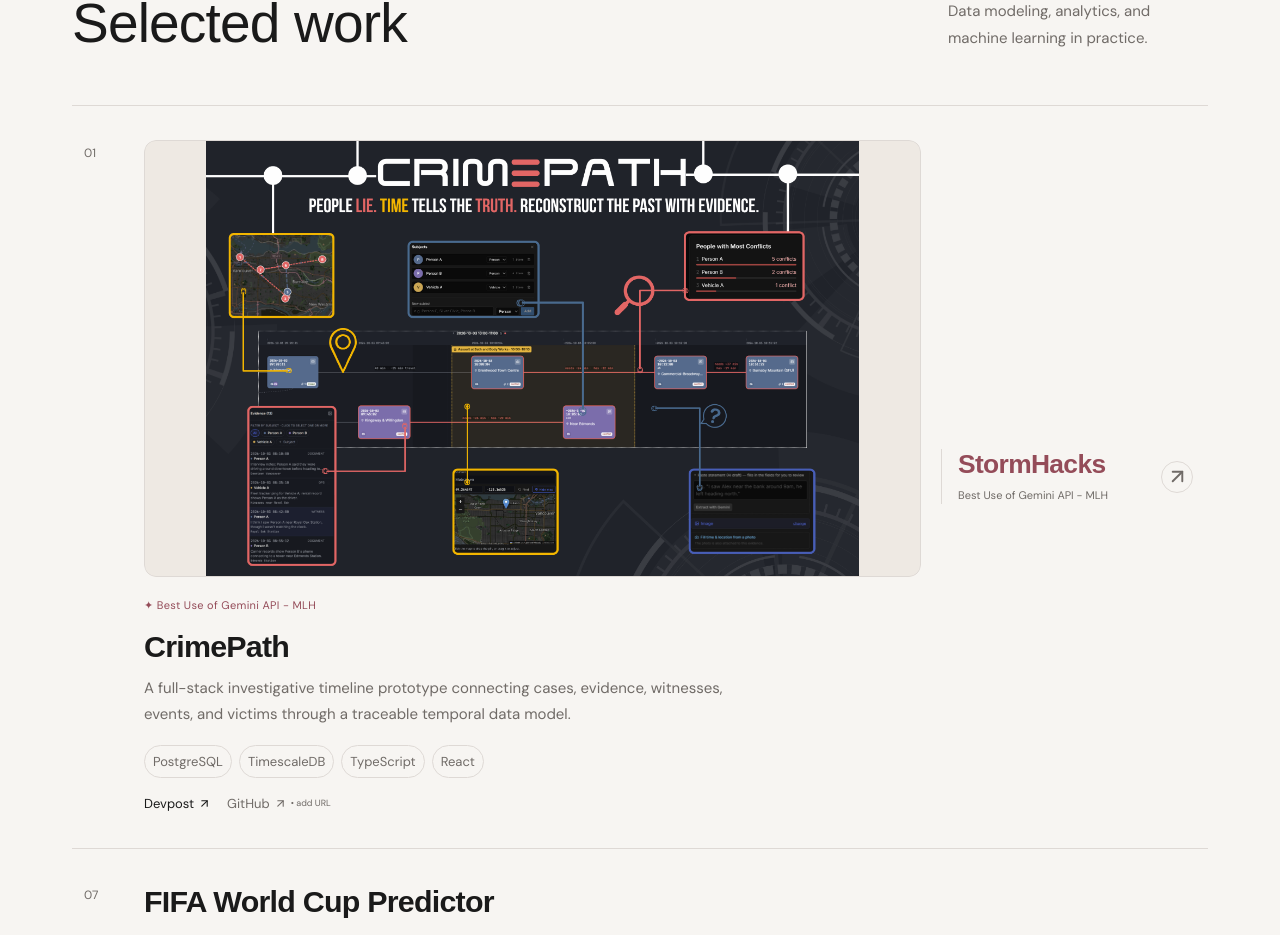
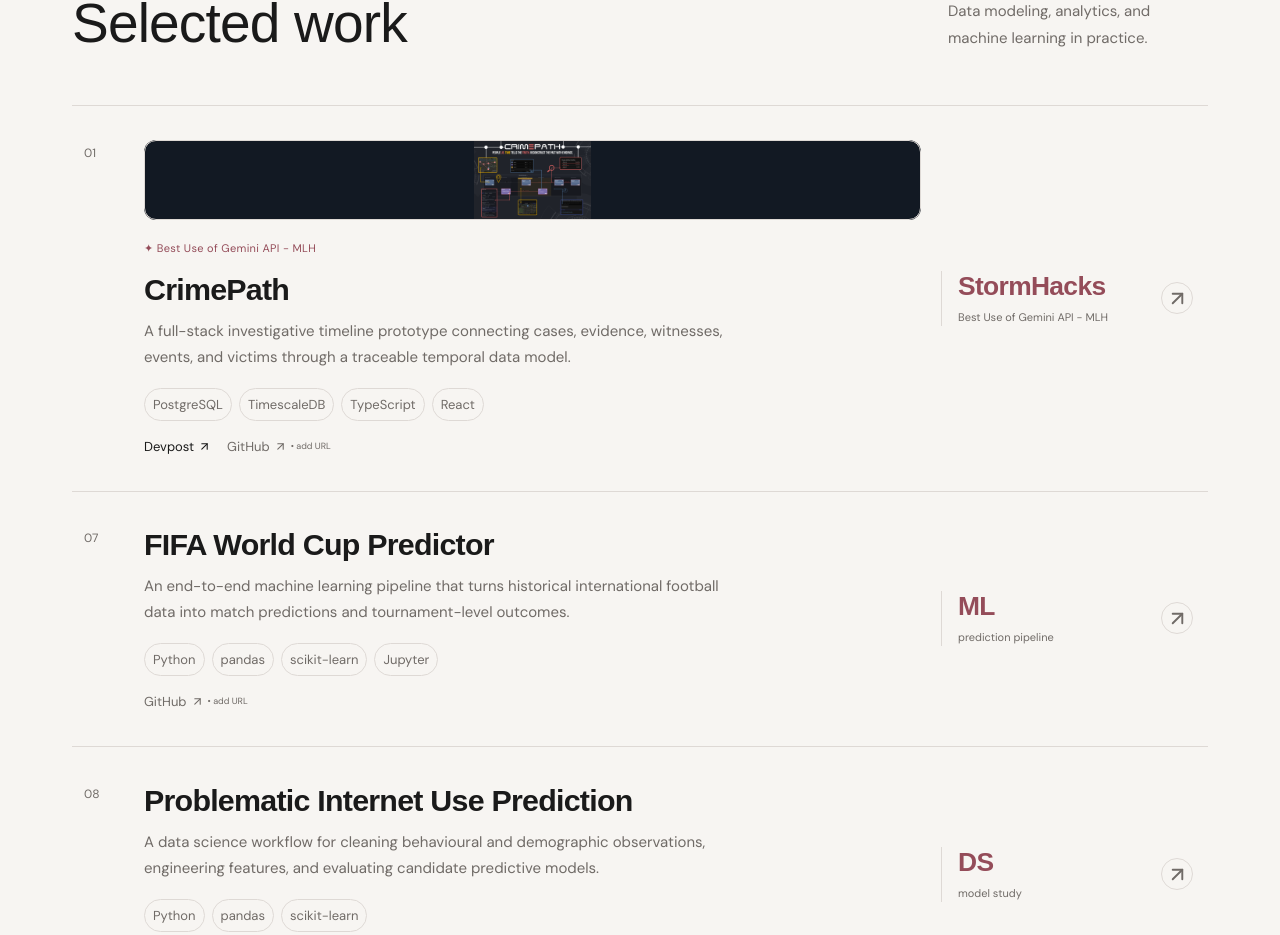
Before and after one commit to melvikaf/Personal-Portfolio, a React (Vite) app: page / in a window 1280 px wide. Shown: the part 2202-3137 px from the top of the page. Built offline with nearby package versions, Linux system fonts and the light colour scheme; a web font is replaced by a local one.

Commit message:
Restore project preview hover expansion

```diff
--- a/src/main.tsx
+++ b/src/main.tsx
@@ -147,7 +147,7 @@ function InterestsCarousel() {
 function ExternalLink({ link }: { link: Link }) { return <a className={link.placeholder ? 'project-link placeholder-link' : 'project-link'} href={link.placeholder ? '#' : link.href} onClick={(event) => link.placeholder && event.preventDefault()}>{link.label} <ArrowUpRight size={13} /></a> }
 
 function ProjectCard({ project }: { project: Project }) {
-  return <article className={`project-card ${project.color}`}><div className="project-number">{project.number}</div><div className="project-main">{project.image && <div className="project-preview" tabIndex={0} aria-label={`${project.title} image preview — focus to enlarge`}><img className="project-image" src={project.image} alt={`${project.title} project thumbnail`} /></div>}{project.award && <p className="project-award">✦ {project.award}</p>}<h3>{project.title}</h3><p>{project.description}</p><div className="tag-row">{project.tags.map(tag => <span key={tag}>{tag}</span>)}</div><div className="project-links">{project.links.map(link => <ExternalLink key={link.label} link={link} />)}</div></div><div className="project-metric"><strong>{project.metric}</strong><span>{project.metricLabel}</span></div><a className="project-arrow" href={project.links[0]?.href || '#contact'} aria-label={`View ${project.title}`}><ArrowUpRight size={23} /></a></article>
+  return <article className={`project-card ${project.color}`}><div className="project-number">{project.number}</div><div className="project-main">{project.image && <div className={`project-preview project-preview-${project.number}`} tabIndex={0} aria-label={`${project.title} image preview — focus to enlarge`}><img className="project-image" src={project.image} alt={`${project.title} project thumbnail`} /></div>}{project.award && <p className="project-award">✦ {project.award}</p>}<h3>{project.title}</h3><p>{project.description}</p><div className="tag-row">{project.tags.map(tag => <span key={tag}>{tag}</span>)}</div><div className="project-links">{project.links.map(link => <ExternalLink key={link.label} link={link} />)}</div></div><div className="project-metric"><strong>{project.metric}</strong><span>{project.metricLabel}</span></div><a className="project-arrow" href={project.links[0]?.href || '#contact'} aria-label={`View ${project.title}`}><ArrowUpRight size={23} /></a></article>
 }
 
 function YarnTrail({ progress }: { progress: number }) {
--- a/src/responsive.css
+++ b/src/responsive.css
@@ -27,14 +27,15 @@ footer{height:auto;min-height:100px;gap:20px;flex-wrap:wrap;padding-block:24px}
 
 .studio-divider .divider-yarn{animation:none!important;transform:none;color:var(--accent)}.divider-yarn svg{width:38px;height:32px}
 
-/* Compact image slots expand smoothly for mouse and keyboard users. */
-.project-preview{height:100px;overflow:hidden;margin-bottom:24px;border-radius:12px;transition:height .4s cubic-bezier(.22,1,.36,1)}
+/* Keep project previews compact; let each image's own palette carry the frame. */
+.project-preview{height:100px;aspect-ratio:auto;overflow:hidden;margin-bottom:24px;border-radius:12px;transition:transform .35s cubic-bezier(.22,1,.36,1);background:var(--surface)}
 .project-preview .project-image,.project-preview .project-photo-placeholder{display:flex;width:100%;max-width:none;height:100%;aspect-ratio:auto;margin:0;border-radius:12px;transform:none;filter:none}
 .project-preview .project-image{display:block;object-fit:contain;background:var(--surface)}
+.project-preview-01,.project-preview-01 .project-image{background:#121923}
 .project-preview .project-photo-placeholder{min-height:0;flex-direction:column;gap:8px;padding:16px}
 .project-preview:focus-visible{outline:2px solid var(--accent-ink);outline-offset:4px}
-@media(hover:hover) and (pointer:fine){.project-preview:hover,.project-preview:focus,.project-preview:focus-within{height:clamp(180px,25vw,360px)}}
-@media(hover:none),(pointer:coarse){.project-preview{height:auto;aspect-ratio:16/9}}
+@media(hover:hover) and (pointer:fine){.project-preview:hover,.project-preview:focus,.project-preview:focus-within{height:clamp(180px,20vw,280px);transform:scale(1.01)}}
+@media(hover:none),(pointer:coarse){.project-preview{height:80px;aspect-ratio:auto}}
 @media(prefers-reduced-motion:reduce){.project-preview{transition:none}}
 
 .browse-projects{margin-top:32px;border:1px solid var(--line);color:var(--text)}.browse-projects:hover{border-color:var(--accent);background:var(--surface)}.projects-back{display:inline-block;margin-bottom:40px}.projects-heading{margin-bottom:12px}.projects-heading h1{font:600 clamp(2.5rem,6vw,4.5rem)/1.1 var(--body-font);letter-spacing:-.04em;margin:0}.all-projects-section .archive-content{padding-top:12px}
```
